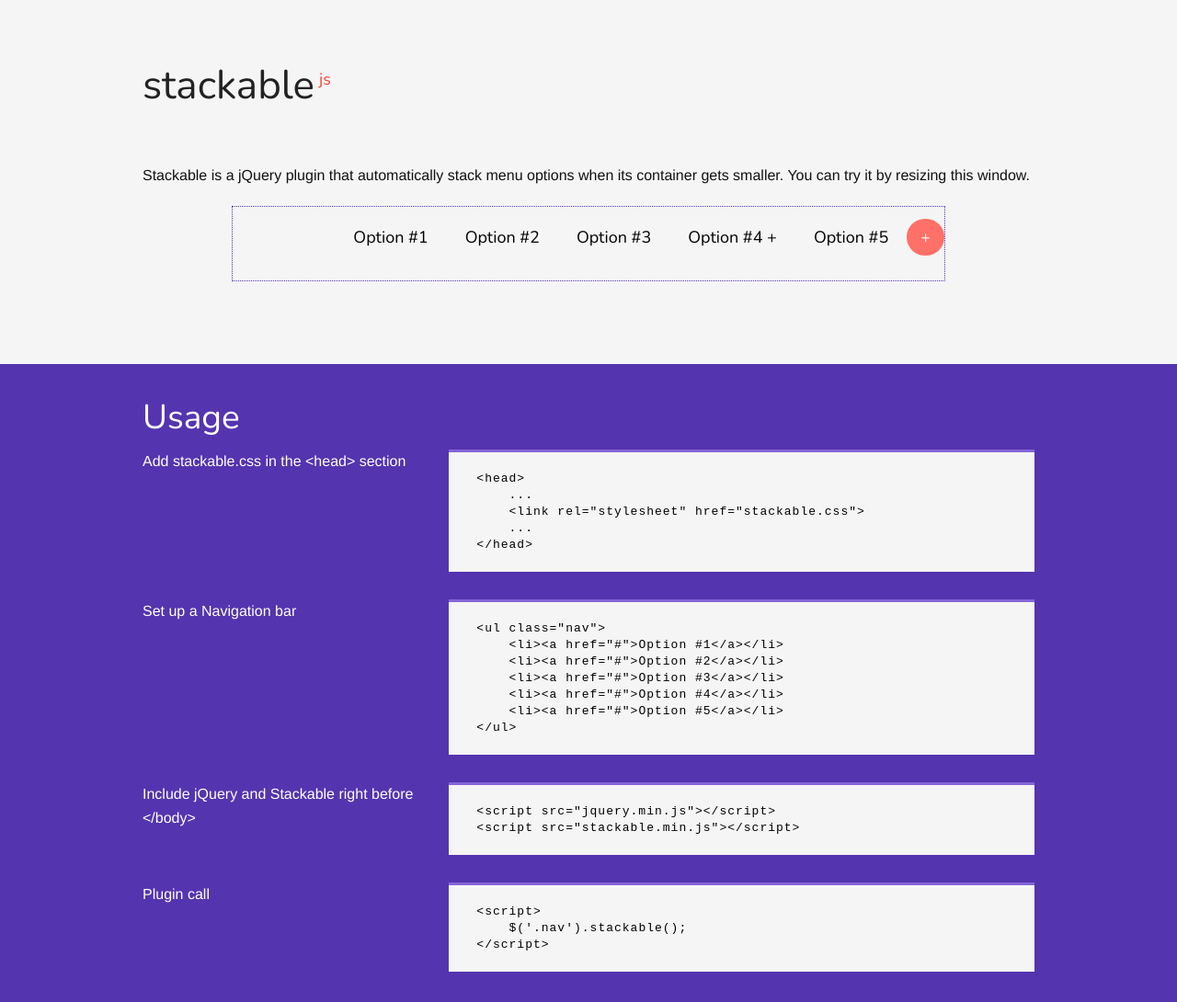
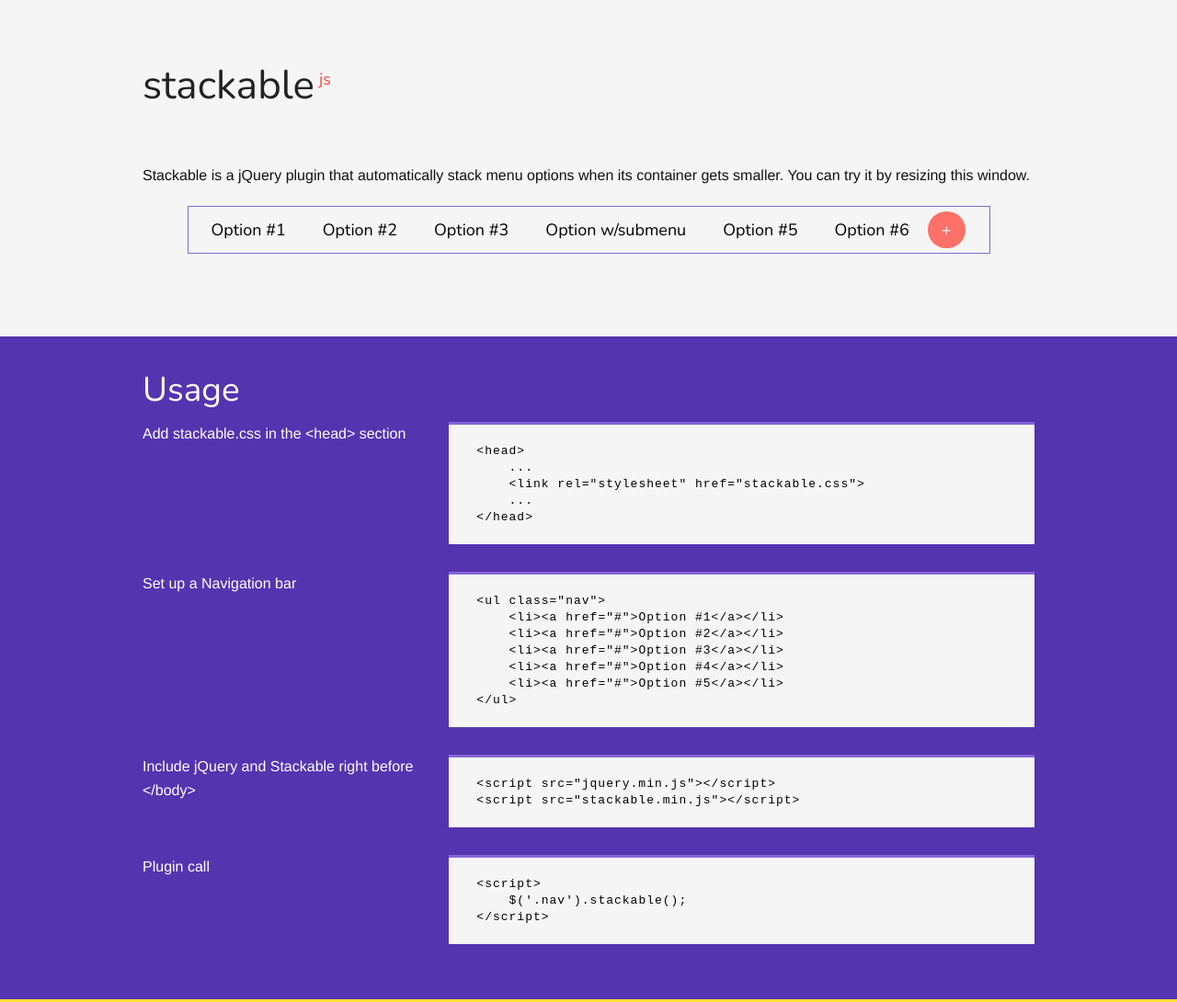
Before and after one commit to emiprandi/stackable, a plain HTML site: page index.html in a window 1280 px wide. Shown: the top 1090 px of the page at 92% size. Drawn offline with nearby package versions, Linux system fonts and the light colour scheme.

Commit message:
new demo

```diff
--- a/index.html
+++ b/index.html
@@ -9,12 +9,13 @@
     <style type="text/css">
         /* site */
         html, body { background-color: #F5F5F5; color: #111; }
-        h1, h2, h3 { font-family: 'Nunito', sans-serif; }
+        h1, h2, h3, span.version { font-family: 'Nunito', sans-serif; }
         h1 { float: left; }
         h1 sup { font-size: 18px; margin-left: 5px; color: #FF4136; }
+        span.version{ font-size: 14px; color: #FF9690; }
         a, a:hover { color: #FF4136; }
         pre { margin-bottom: 30px; letter-spacing: 1px; line-height: 18px; background-color: #F5F5F5; color: #000; padding: 20px 30px; white-space: pre-wrap; }
-        .nav-container { width: 80%; height: 82px; margin: auto; border: 1px dotted #5534AF; }
+        .nav-container { width: 90%; height: 52px; margin: auto; padding: 5px; border: 1px solid #8466D7; }
 
         .block { padding: 30px 0; }
         #header { margin: 30px auto 60px auto; }
@@ -39,7 +40,7 @@
         ul.nav>li.open>ul{ display: block; }
 
         /* nav styling */
-        ul.nav{ list-style: none; margin: 13px 0 0 0; padding: 0; float: right; }
+        ul.nav{ list-style: none; margin: 0; padding: 0; }
         ul.nav>li>a{ font-family: 'Nunito', sans-serif; color: #000; font-size: 18px; line-height: 20px; padding: 10px 20px; text-decoration: none; }
         ul.nav>li>a:hover{ background-color: #EEE; }
         ul.nav>li.stacker>a{ background-color: #FF7068; color: #FFF; padding: 10px 15px; -webkit-border-radius: 30px; -moz-border-radius: 30px; border-radius: 30px; }
@@ -77,7 +78,7 @@
                         <li><a href="#">Option #2</a></li>
                         <li><a href="#">Option #3</a></li>
                         <li class="submenu">
-                            <a href="#">Option #4 +</a>
+                            <a href="#">Option w/submenu</a>
                             <ul>
                                 <li><a href="#">Sub A</a></li>
                                 <li><a href="#">Sub B</a></li>
@@ -224,6 +225,7 @@
         <div class="row">
             <div class="small-12 columns">
                 <h2>Download</h2>
+                <span class="version">v0.0.1</span>
             </div>
         </div>
         <div class="row">
```
